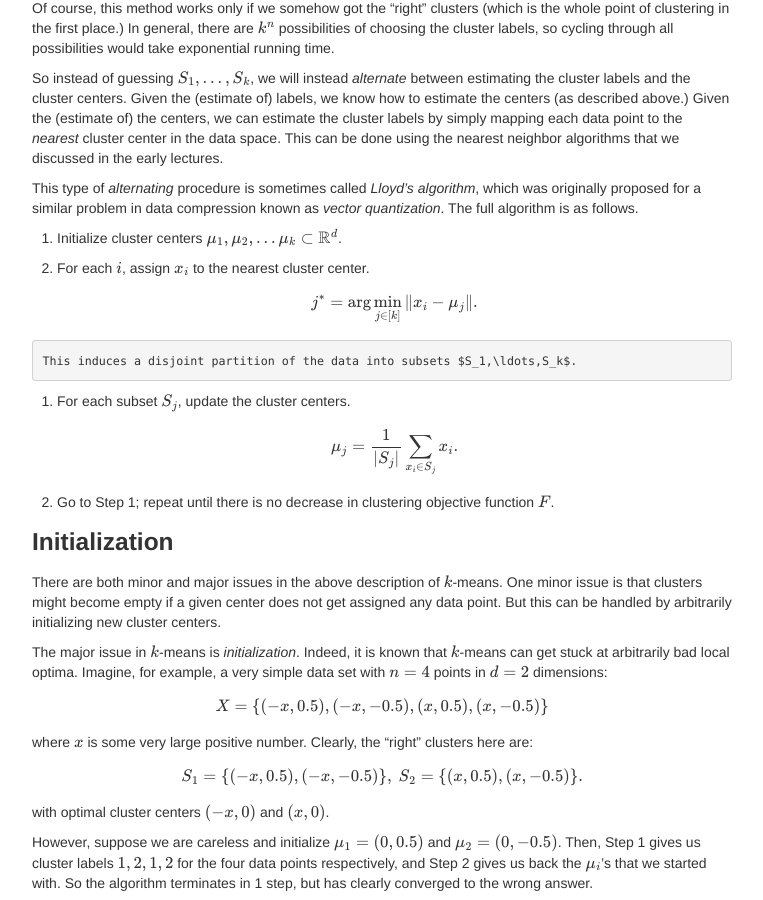
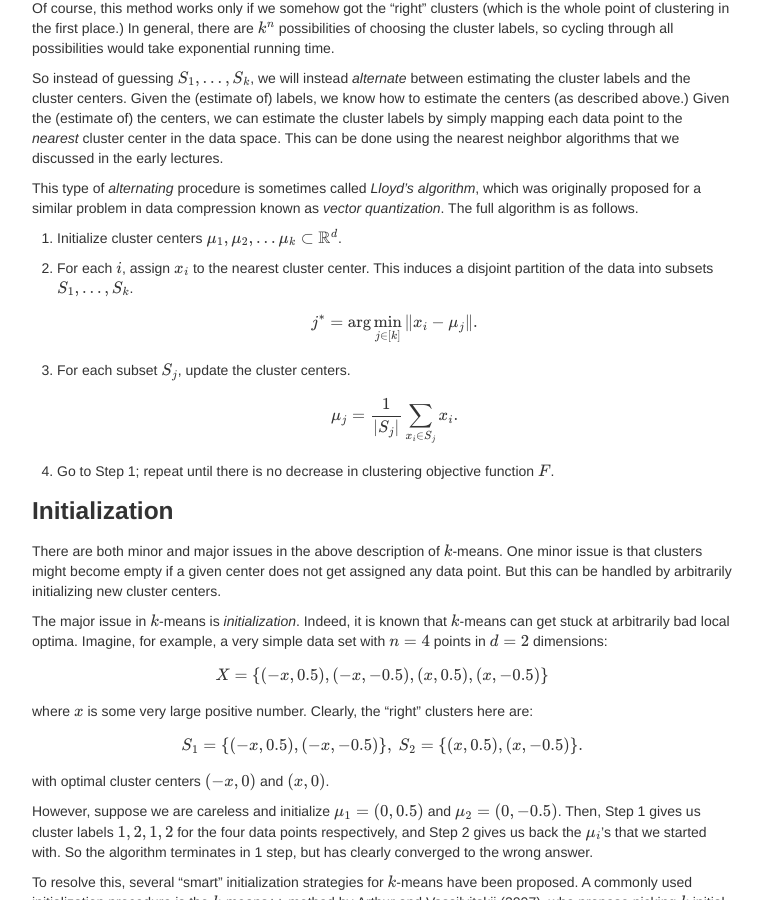
Before and after one commit to chinmayhegde/introml-notes-sp2020, a Jekyll site: the page built from pages/lecture12_notes.md, in a window 1280 px wide and 900 px high, scrolled down 3911 px. Shown: the whole window, without its empty margins (258-1021 px from the left). Built offline with Jekyll 4.4.1, drawn with Linux system fonts in a browser that asks for light colours; our own code applies the rules of GitHub Pages for plain Markdown files; formulas are drawn with MathJax 3; a script that is not in the unit is left out.

```diff
--- a/pages/lecture12_notes.md
+++ b/pages/lecture12_notes.md
@@ -160,13 +160,11 @@ This type of *alternating* procedure is sometimes called *Lloyd's algorithm*, wh
 
   1. Initialize cluster centers $\{\mu_1, \mu_2, \ldots \mu_k\} \subset \mathbb{R}^d$.
 
-  2. For each $i$, assign $x_i$ to the nearest cluster center.
+  2. For each $i$, assign $x_i$ to the nearest cluster center. This induces a disjoint partition of the data into subsets $S_1,\ldots,S_k$.
 
       $$
       j^* = \arg \min_{j \in [k]} \|x_i - \mu_j \| .
       $$
-
-    This induces a disjoint partition of the data into subsets $S_1,\ldots,S_k$.
 
   3. For each subset $S_j$, update the cluster centers.
 
```
